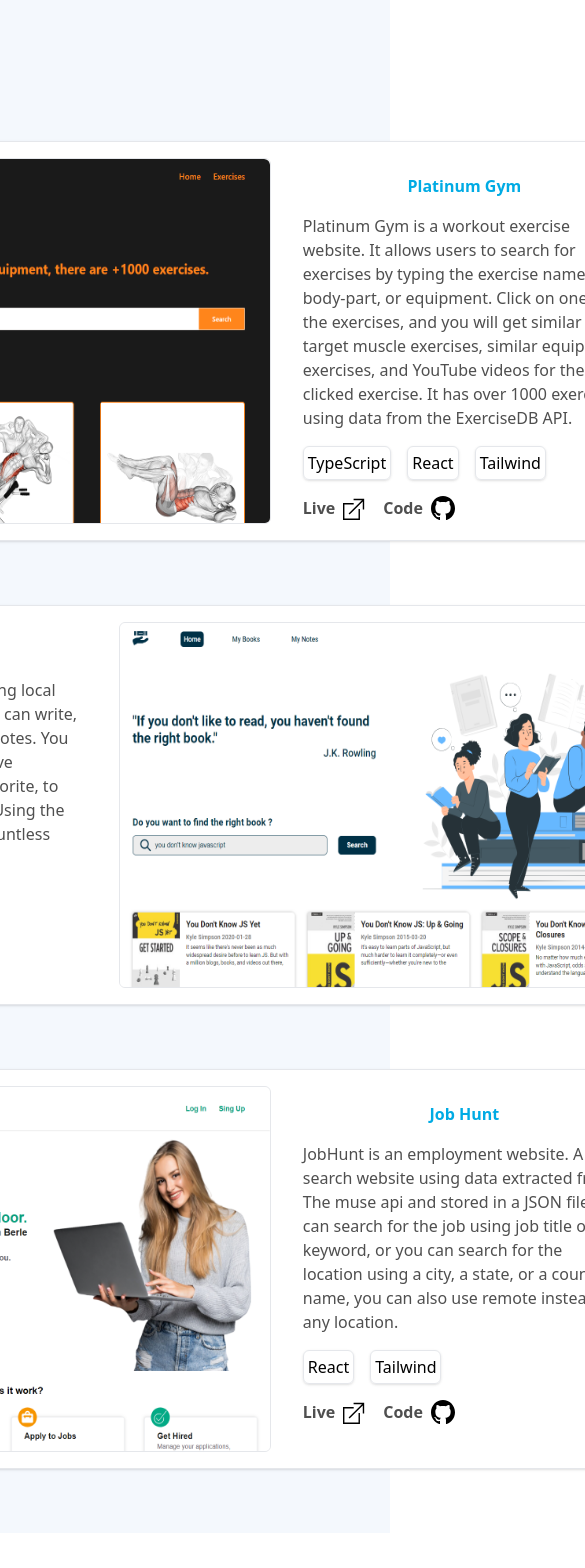
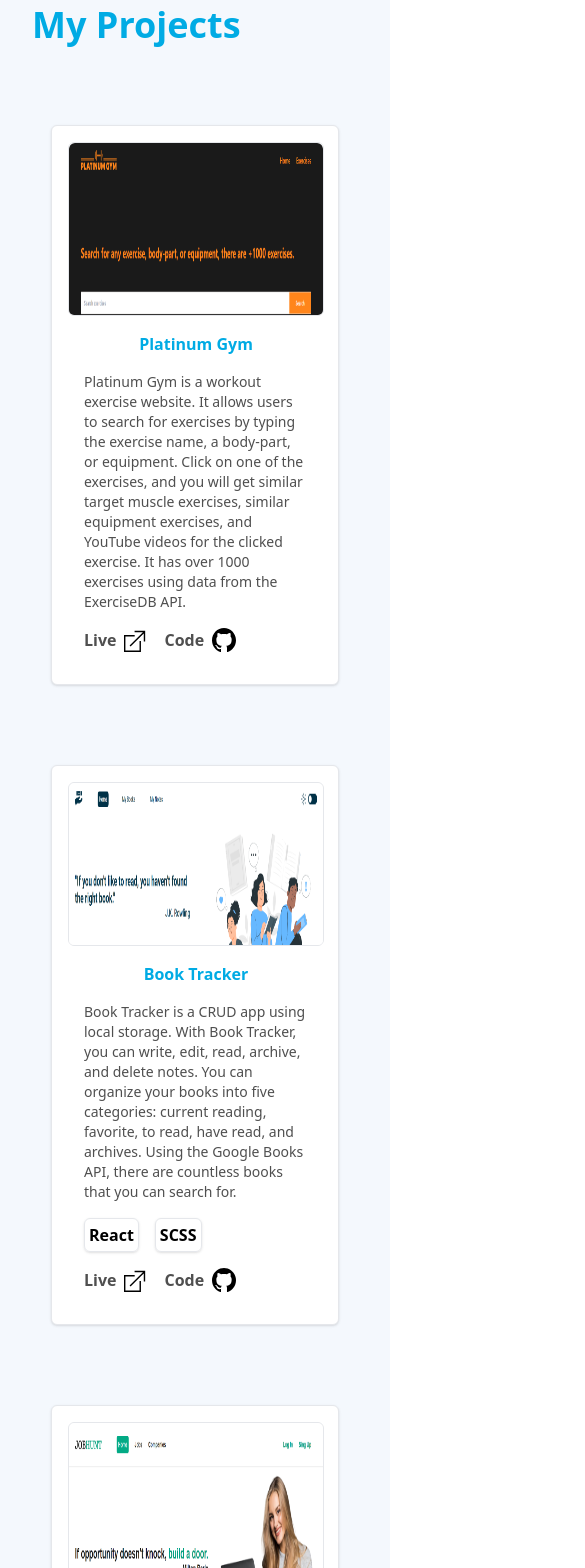
Before and after one commit to Badr-21/Portfolio-website, a React (Vite) app: page / in a window 390 px wide. Shown: the part 1520-3088 px from the top of the page, 585 px wide, since content can reach past the window. Built offline with nearby package versions, Linux system fonts and the light colour scheme.

Commit message:
updated MyProjects component and added responsive styles

```diff
--- a/src/Components/MyProjects.jsx
+++ b/src/Components/MyProjects.jsx
@@ -9,32 +9,34 @@ const MyProjects = forwardRef(function MyProjects(props, myProjectsRef) {
    return (
       <section
          ref={myProjectsRef}
-         className="py-16 w-full bg-AliceBlue flex flex-col gap-y-16 items-center"
+         className="py-16 w-full bg-AliceBlue flex flex-col gap-y-20 items-center"
       >
-         <h2 className=" w-[60rem] text-4xl text-PictonBlue font-semibold mb-8">My Projects</h2>
-         <article className="w-[60rem] h-[25rem] border flex overflow-hidden p-4 rounded-md shadow bg-white">
-            <div className="w-[35rem] border rounded-md overflow-hidden">
+         <h2 className=" w-[60rem] text-4xl text-PictonBlue font-semibold self-start lg:px-36 px-8">
+            My Projects
+         </h2>
+         <article className="lg:w-[60rem] lg:h-[25rem] md:w-[40rem] sm:w-[35rem] min-[445px]:w-[25rem] h-[35rem] w-[18rem] border flex lg:flex-row flex-col overflow-hidden p-4 rounded-md shadow bg-white">
+            <div className="md:w-[38rem] sm:w-[33rem] min-[445px]:w-[23rem] w-[16rem] border rounded-md overflow-hidden">
                <a href="https://badr-21-platinum-gym.netlify.app/" target="_blank" rel="noreferrer">
                   <img
-                     className=" h-[100rem] relative transition transform hover:translate-y-[-76rem] duration-7000 ease-in-out hover:cursor-pointer rounded-md"
+                     className=" h-[100rem] relative transition transform lg:hover:translate-y-[-76rem] sm:hover:translate-y-[-83rem] hover:translate-y-[-87rem] duration-7000 ease-in-out hover:cursor-pointer rounded-md"
                      src={PlatinumGymImage}
                      alt="Platinum Gym website image"
                   />
                </a>
             </div>
-            <div className="w-[25rem] px-8 py-4">
+            <div className="lg:w-[25rem] md:w-[38rem] sm:w-[33rem] min-[445px]:w-[23rem] w-[16rem] lg:px-8 px-4 py-4">
                <h3 className="text-PictonBlue font-bold text-center mb-4">Platinum Gym</h3>
-               <p className="text-DavysGray font-medium mb-4">
+               <p className="text-DavysGray font-medium mb-4 max-[445px]:text-sm">
                   Platinum Gym is a workout exercise website. It allows users to search for
                   exercises by typing the exercise name, a body-part, or equipment. Click on one of
                   the exercises, and you will get similar target muscle exercises, similar equipment
                   exercises, and YouTube videos for the clicked exercise. It has over 1000 exercises
                   using data from the ExerciseDB API.
                </p>
-               <div className="flex gap-x-4 mb-4">
-                  <p className="shadow border rounded-md p-1">TypeScript</p>
-                  <p className="shadow border rounded-md p-1">React</p>
-                  <p className="shadow border rounded-md p-1">Tailwind</p>
+               <div className="flex gap-x-4 mb-4 max-[445px]:hidden">
+                  <p className="shadow border rounded-md p-1 font-semibold">TypeScript</p>
+                  <p className="shadow border rounded-md p-1 font-semibold">React</p>
+                  <p className="shadow border rounded-md p-1 font-semibold">Tailwind</p>
                </div>
                <div className="flex items-center gap-x-4">
                   <a
@@ -66,27 +68,27 @@ const MyProjects = forwardRef(function MyProjects(props, myProjectsRef) {
                </div>
             </div>
          </article>
-         <article className="w-[60rem] h-[25rem] border flex flex-row-reverse overflow-hidden p-4 rounded-md shadow bg-white">
-            <div className="w-[35rem] border rounded-md overflow-hidden">
+         <article className="lg:w-[60rem] lg:h-[25rem] md:w-[40rem] sm:w-[35rem] min-[445px]:w-[25rem] h-[35rem] w-[18rem] border flex lg:flex-row flex-col overflow-hidden p-4 rounded-md shadow bg-white">
+            <div className="md:w-[38rem] sm:w-[33rem] min-[445px]:w-[23rem] w-[16rem] border rounded-md overflow-hidden">
                <a href="https://badr-21-book-tracker.netlify.app/" target="_blank" rel="noreferrer">
                   <img
-                     className="w-[60rem] h-[85rem] relative transition transform hover:translate-y-[-63rem] duration-7000 ease-in-out hover:cursor-pointer rounded-md"
+                     className="w-[60rem] h-[85rem] relative transition transform lg:hover:translate-y-[-63rem] sm:hover:translate-y-[-70rem] hover:translate-y-[-75rem] duration-7000 ease-in-out hover:cursor-pointer rounded-md"
                      src={BookTrackerImage}
                      alt="Book Tracker website image"
                   />
                </a>
             </div>
-            <div className="w-[25rem] px-8 py-4">
+            <div className="lg:w-[25rem] md:w-[38rem] sm:w-[33rem] min-[445px]:w-[23rem] w-[16rem] lg:px-8 px-4 py-4">
                <h3 className="text-PictonBlue font-bold text-center mb-4">Book Tracker</h3>
-               <p className="text-DavysGray font-medium mb-4">
+               <p className="text-DavysGray font-medium mb-4 max-[445px]:text-sm">
                   Book Tracker is a CRUD app using local storage. With Book Tracker, you can write,
                   edit, read, archive, and delete notes. You can organize your books into five
                   categories: current reading, favorite, to read, have read, and archives. Using the
                   Google Books API, there are countless books that you can search for.
                </p>
                <div className="flex gap-x-4 mb-4">
-                  <p className="shadow border rounded-md p-1">React</p>
-                  <p className="shadow border rounded-md p-1">SCSS</p>
+                  <p className="shadow border rounded-md p-1 font-semibold">React</p>
+                  <p className="shadow border rounded-md p-1 font-semibold">SCSS</p>
                </div>
                <div className="flex gap-x-4">
                   <a
@@ -118,30 +120,30 @@ const MyProjects = forwardRef(function MyProjects(props, myProjectsRef) {
                </div>
             </div>
          </article>
-         <article className="w-[60rem] h-[25rem] border flex overflow-hidden p-4 rounded-md shadow bg-white">
-            <div className="w-[35rem] border rounded-md overflow-hidden">
+         <article className="lg:w-[60rem] lg:h-[25rem] md:w-[40rem] sm:w-[35rem] min-[445px]:w-[25rem] h-[35rem] w-[18rem] border flex lg:flex-row flex-col overflow-hidden p-4 rounded-md shadow bg-white">
+            <div className="md:w-[38rem] sm:w-[33rem] min-[445px]:w-[23rem] w-[16rem] border rounded-md overflow-hidden">
                <a
                   href="https://badr-21-employment-website.netlify.app/"
                   target="_blank"
                   rel="noreferrer"
                ></a>
                <img
-                  className="w-[60rem] h-[80rem] relative transition transform hover:translate-y-[-57rem] duration-7000 ease-in-out hover:cursor-pointer rounded-md"
+                  className="w-[60rem] h-[80rem] relative transition transform lg:hover:translate-y-[-57rem] md:hover:translate-y-[-63rem] sm:hover:translate-y-[-65rem] min-[445px]:hover:translate-y-[-67rem] hover:translate-y-[-69rem] duration-7000 ease-in-out hover:cursor-pointer rounded-md"
                   src={JobHuntImage}
                   alt="JobHunt Image website image"
                />
             </div>
-            <div className="w-[25rem] px-8 py-4">
+            <div className="lg:w-[25rem] md:w-[38rem] sm:w-[33rem] min-[445px]:w-[23rem] w-[16rem] lg:px-8 px-4 py-4">
                <h3 className="text-PictonBlue font-bold text-center mb-4">Job Hunt</h3>
-               <p className="text-DavysGray font-medium mb-4">
+               <p className="text-DavysGray font-medium mb-4 max-[445px]:text-sm">
                   JobHunt is an employment website. A job search website using data extracted from
                   The muse api and stored in a JSON file. You can search for the job using job title
                   or keyword, or you can search for the location using a city, a state, or a country
                   name, you can also use remote instead of any location.
                </p>
                <div className="flex gap-x-4 mb-4">
-                  <p className="shadow border rounded-md p-1">React</p>
-                  <p className="shadow border rounded-md p-1">Tailwind</p>
+                  <p className="shadow border rounded-md p-1 font-semibold">React</p>
+                  <p className="shadow border rounded-md p-1 font-semibold">Tailwind</p>
                </div>
                <div className="flex gap-x-4">
                   <a
```
